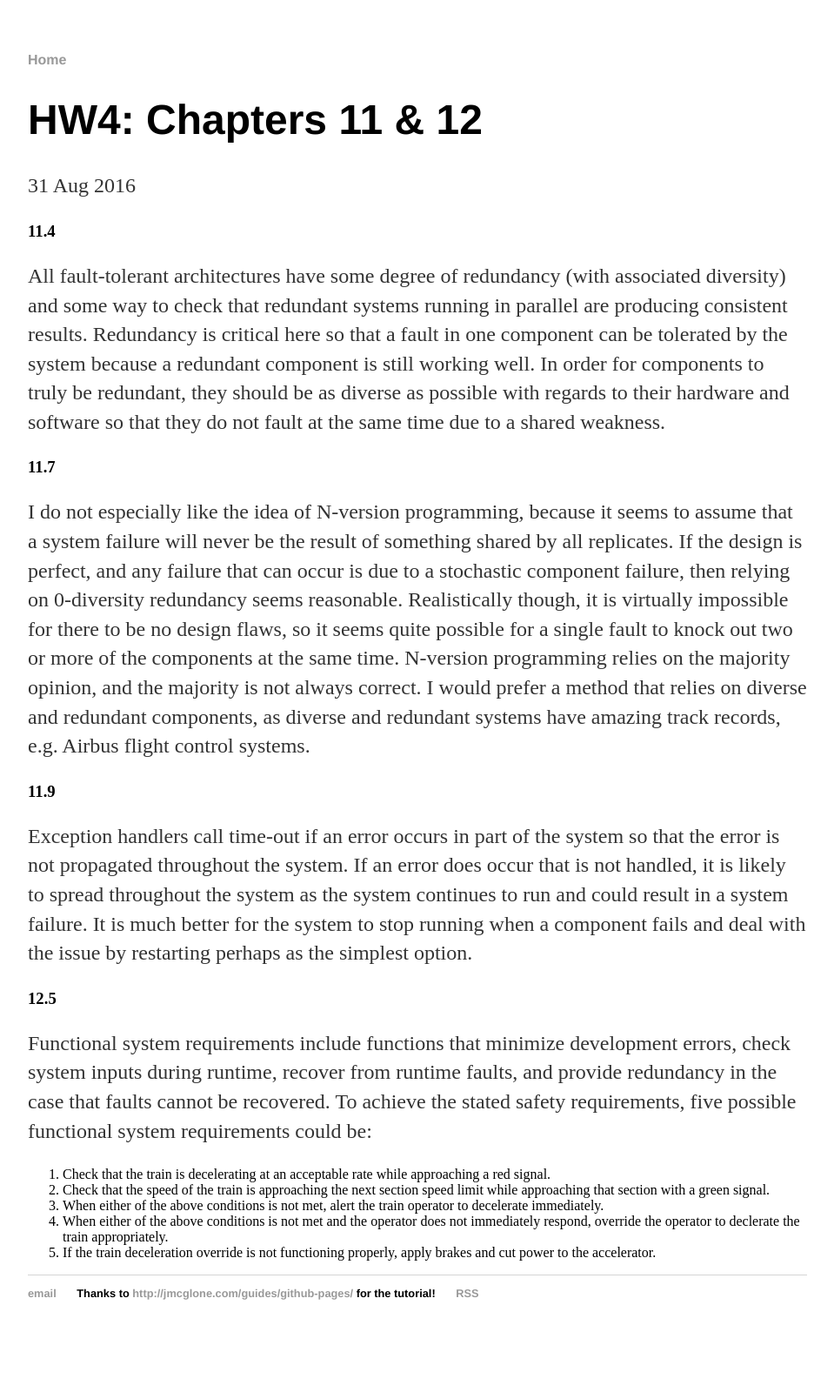
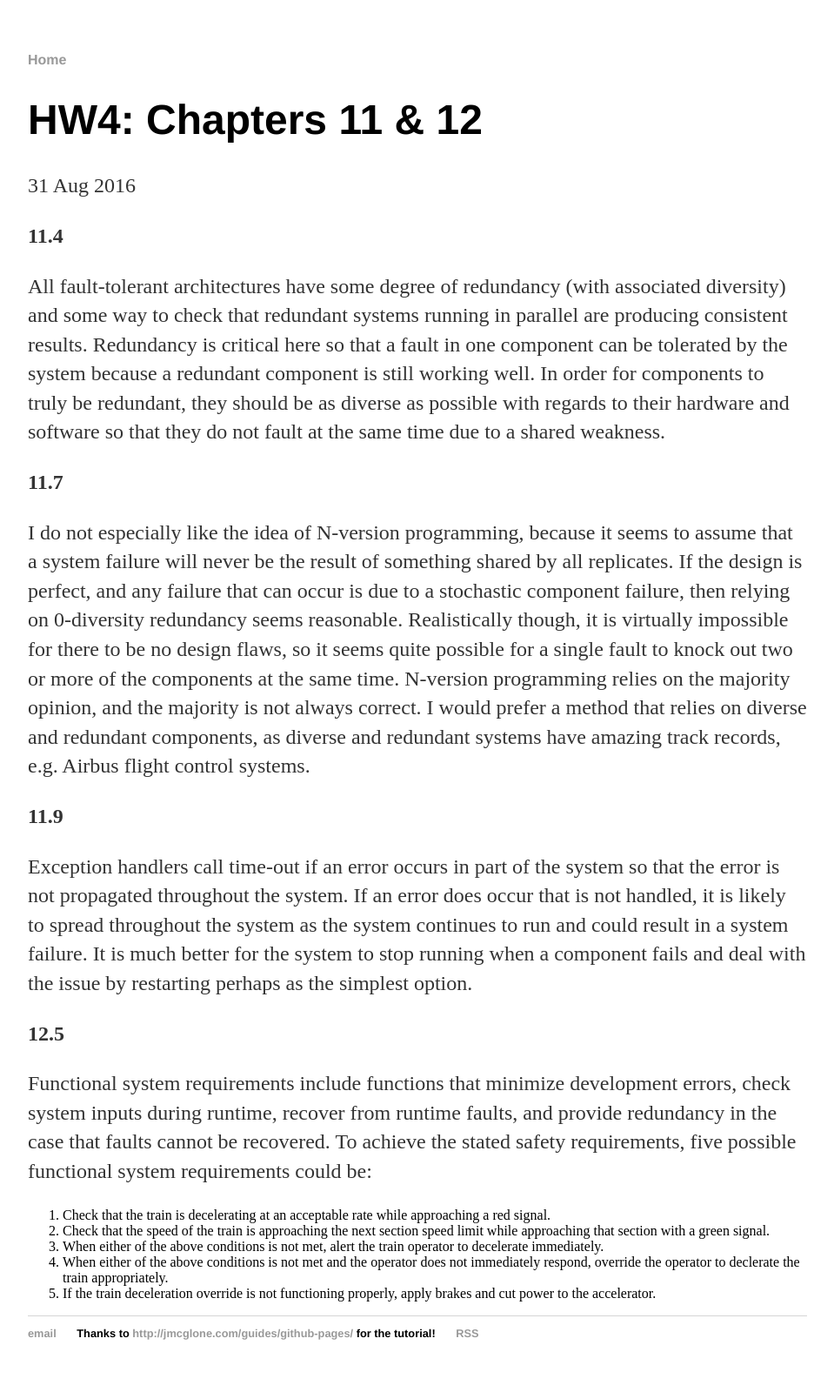
Before and after one commit to waltermblair/personal, a Jekyll site: the page built from _posts/2016-08-31-hw4:chapters11-12.md, in a window 1280 px wide. Shown: the whole page at 87% size, without its empty margins (160-1119 px from the left). Built offline with Jekyll 4.4.1, drawn with Linux system fonts in a browser that asks for light colours; before the commit the page ends 1554 px from its top, so only the background shows below that.

```diff
--- a/_posts/2016-08-31-hw4:chapters11-12.md
+++ b/_posts/2016-08-31-hw4:chapters11-12.md
@@ -3,19 +3,19 @@ layout: post
 title: "HW4: Chapters 11 & 12"
 date: 2016-08-31
 ---
-### 11.4
+<b>11.4</b>
 <p>
 All fault-tolerant architectures have some degree of redundancy (with associated diversity) and some way to check that redundant systems running in parallel are producing consistent results. Redundancy is critical here so that a fault in one component can be tolerated by the system because a redundant component is still working well. In order for components to truly be redundant, they should be as diverse as possible with regards to their hardware and software so that they do not fault at the same time due to a shared weakness.
 </p>
-### 11.7
+<b>11.7</b>
 <p>
 I do not especially like the idea of N-version programming, because it seems to assume that a system failure will never be the result of something shared by all replicates. If the design is perfect, and any failure that can occur is due to a stochastic component failure, then relying on 0-diversity redundancy seems reasonable. Realistically though, it is virtually impossible for there to be no design flaws, so it seems quite possible for a single fault to knock out two or more of the components at the same time. N-version programming relies on the majority opinion, and the majority is not always correct. I would prefer a method that relies on diverse and redundant components, as diverse and redundant systems have amazing track records, e.g. Airbus flight control systems.
 </p>
-### 11.9
+<b>11.9</b>
 <p>
 Exception handlers call time-out if an error occurs in part of the system so that the error is not propagated throughout the system. If an error does occur that is not handled, it is likely to spread throughout the system as the system continues to run and could result in a system failure. It is much better for the system to stop running when a component fails and deal with the issue by restarting perhaps as the simplest option.
 </p>
-### 12.5
+<b>12.5</b>
 <p>
 Functional system requirements include functions that minimize development errors, check system inputs during runtime, recover from runtime faults, and provide redundancy in the case that faults cannot be recovered. To achieve the stated safety requirements, five possible functional system requirements could be:
 </p>
```
